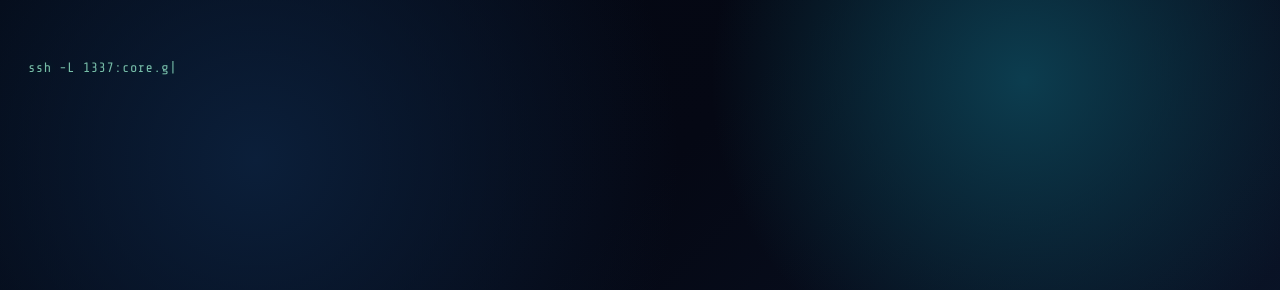
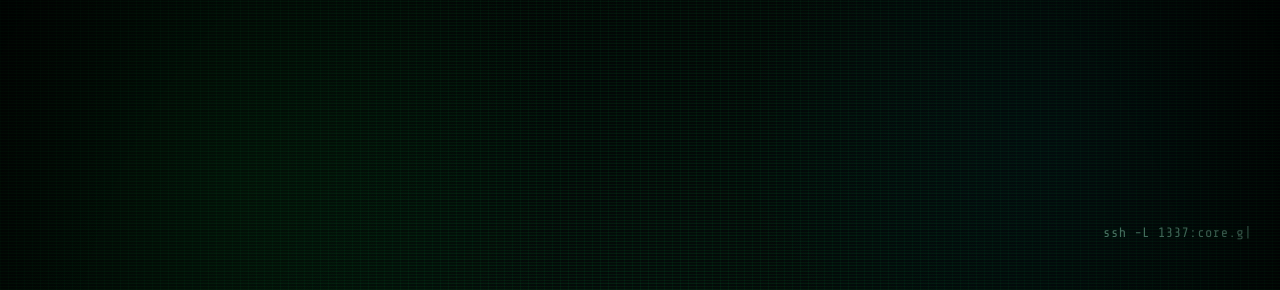
Before and after one commit to KangQiovo/website_for_Liuner, a plain HTML site: page index.html in a window 1280 px wide. Shown: the top 290 px of the page. Drawn offline with nearby package versions, Linux system fonts and the light colour scheme.

Commit message:
Restyle intro with terminal grid and roaming code

```diff
--- a/index.html
+++ b/index.html
@@ -27,15 +27,33 @@
         /* 开场动画 */
         #intro-screen {
             position: fixed; top: 0; left: 0; width: 100%; height: 100%;
-            background: radial-gradient(circle at 20% 20%, #0b1f3a, transparent 35%),
-                        radial-gradient(circle at 80% 10%, #0c3d4f, transparent 25%),
-                        radial-gradient(circle at 50% 80%, #150d2b, transparent 30%),
-                        linear-gradient(135deg, #030711 0%, #050814 40%, #0a1428 80%, #02040a 100%);
+            background: #040807;
+            background-image:
+                radial-gradient(circle at 18% 22%, rgba(0, 255, 65, 0.08), transparent 28%),
+                radial-gradient(circle at 82% 18%, rgba(0, 196, 255, 0.06), transparent 25%),
+                radial-gradient(circle at 46% 78%, rgba(0, 255, 140, 0.05), transparent 30%),
+                repeating-linear-gradient(0deg, rgba(0, 255, 65, 0.08) 0px, rgba(0, 255, 65, 0.08) 1px, transparent 1px, transparent 3px),
+                repeating-linear-gradient(90deg, rgba(0, 255, 120, 0.05) 0px, rgba(0, 255, 120, 0.05) 1px, transparent 1px, transparent 8px),
+                linear-gradient(135deg, #040807 0%, #050c0b 45%, #020605 100%);
             display: flex; flex-direction: column; justify-content: center; align-items: center;
             z-index: 10000; transition: opacity 1.1s ease;
             overflow: hidden;
         }
         #intro-screen.fade-out { opacity: 0; }
+
+        #intro-screen::before {
+            content: "";
+            position: absolute; inset: 0;
+            background: repeating-linear-gradient(0deg, rgba(0, 255, 65, 0.05), rgba(0, 255, 65, 0.05) 2px, transparent 2px, transparent 6px);
+            opacity: 0.35; pointer-events: none; mix-blend-mode: screen;
+        }
+
+        #intro-screen::after {
+            content: "";
+            position: absolute; inset: 0;
+            background: radial-gradient(circle at 50% 50%, transparent 0%, rgba(0, 0, 0, 0.5) 75%, rgba(0, 0, 0, 0.8) 100%);
+            pointer-events: none;
+        }
 
         .intro-text {
             color: #d1e6ff; font-family: 'Orbitron'; font-weight: 900; text-align: center;
@@ -65,11 +83,10 @@
 
         #code-stream {
             position: absolute; inset: 0; pointer-events: none;
-            display: flex; flex-direction: column; gap: 10px;
-            padding: 60px 28px;
             font-family: 'Share Tech Mono', monospace;
             color: #a3ffda;
-            opacity: 0.85;
+            opacity: 0.9;
+            overflow: hidden;
         }
         .code-line {
             white-space: nowrap;
@@ -79,6 +96,7 @@
             letter-spacing: 0.5px;
             text-shadow: 0 0 12px rgba(0, 255, 171, 0.25);
             opacity: 0.85;
+            position: absolute;
         }
         .code-line.fade { transition: opacity 0.6s ease, filter 0.6s ease; opacity: 0; filter: blur(3px); }
 
@@ -709,6 +727,10 @@
                 if (!stream) { resolve(); return; }
                 const line = document.createElement('div');
                 line.className = 'code-line';
+                const posX = 6 + Math.random() * 88;
+                const posY = 8 + Math.random() * 84;
+                line.style.left = `${posX}%`;
+                line.style.top = `${posY}%`;
                 stream.appendChild(line);
 
                 let idx = 0;
```
